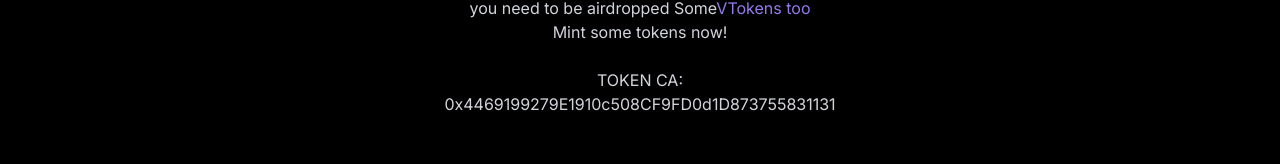
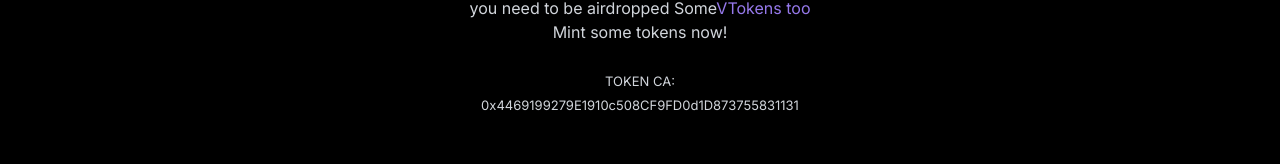
Before and after one commit to KoxyG/VestingDapp, a Next.js app: page / in a window 1280 px wide. Shown: the part 408-572 px from the top of the page. Built offline with nearby package versions, Linux system fonts and the light colour scheme.

Commit message:
token CA

```diff
--- a/src/app/page.jsx
+++ b/src/app/page.jsx
@@ -413,7 +413,7 @@ export default function Home() {
               <br /> Mint some tokens now!
               <br />
               <br />
-              <span>TOKEN CA: <br /> 0x4469199279E1910c508CF9FD0d1D873755831131</span>
+              <span className="text-[13px]">TOKEN CA: <br /> 0x4469199279E1910c508CF9FD0d1D873755831131</span>
 
             </p>
 
```
